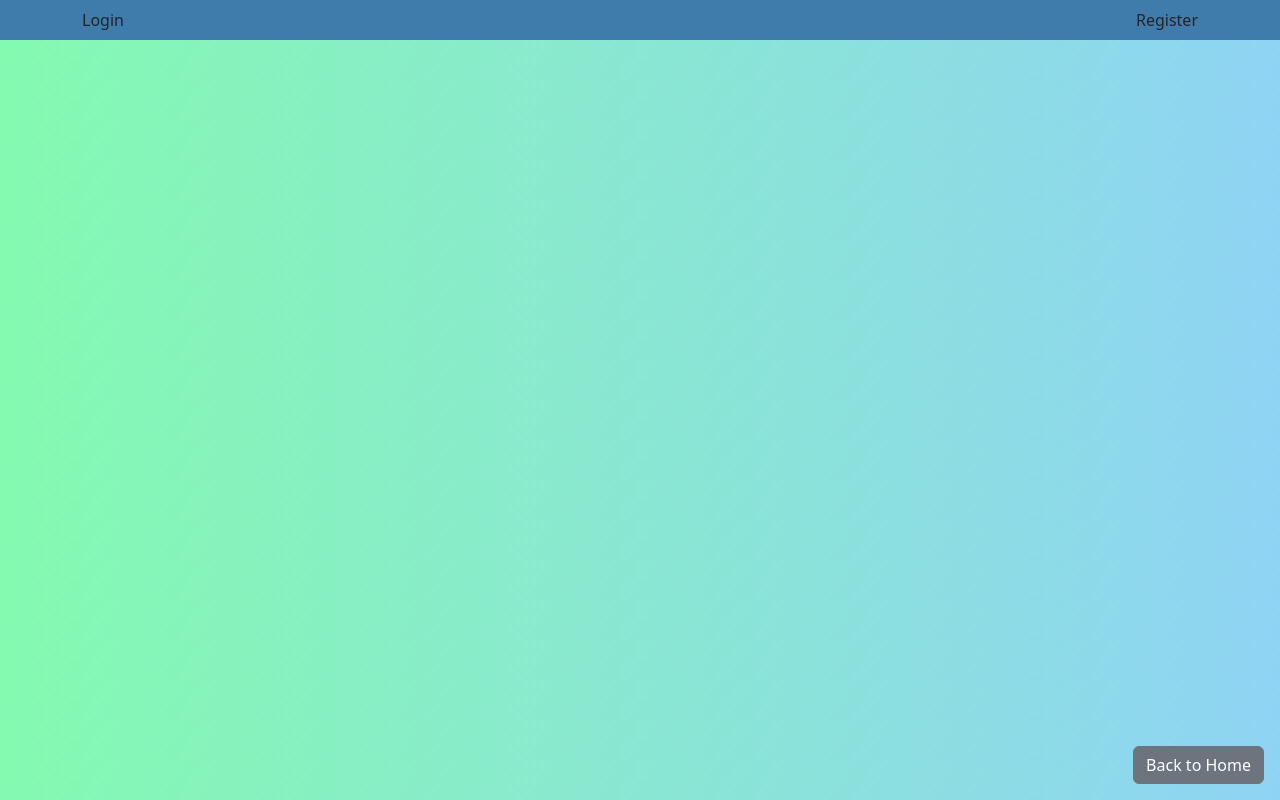
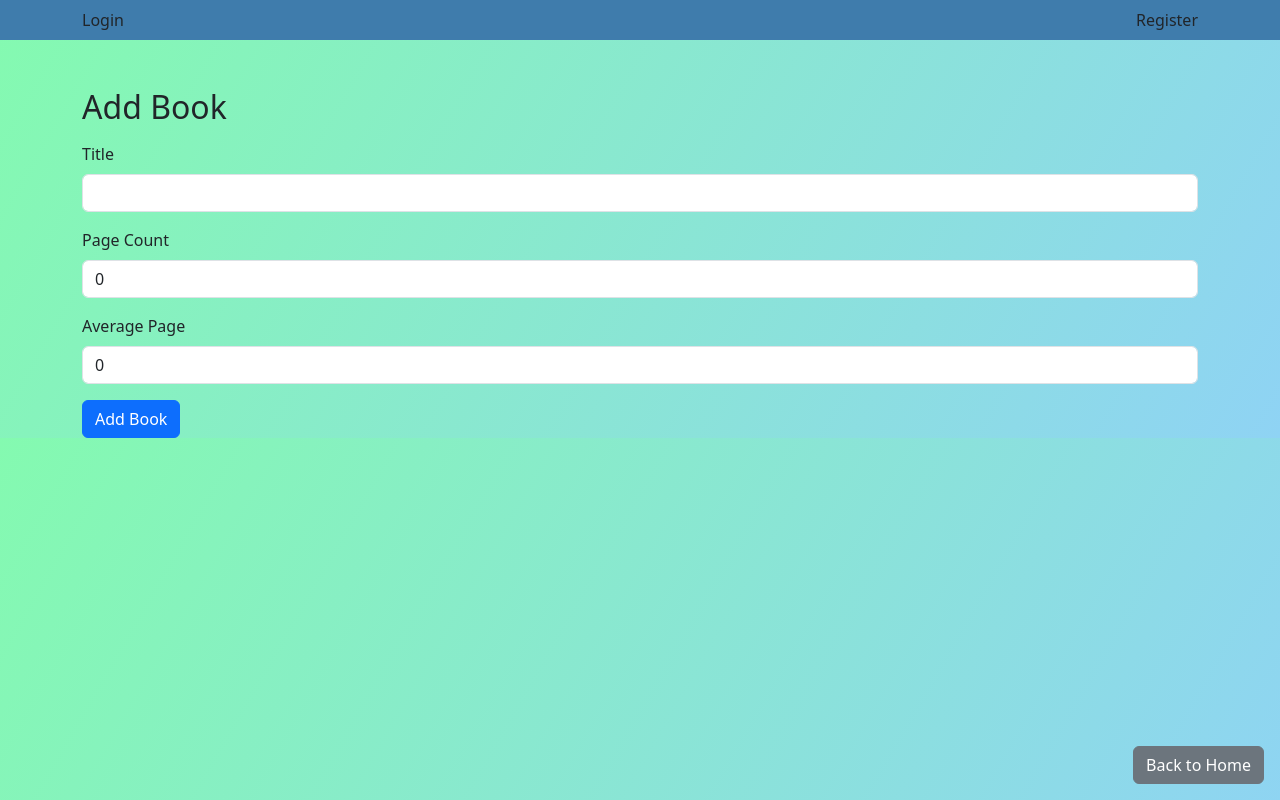
Before and after one commit to SchmidtPeti/book_app, a React (Create React App) app: page /my-books/add in a window 1280 px wide. Built offline with nearby package versions, Linux system fonts and the light colour scheme; no server answers; a small style sheet from the web is missing.

Commit message:
adding saved books page

```diff
--- a/src/App.js
+++ b/src/App.js
@@ -13,6 +13,8 @@ import { AuthProvider } from './context/AuthContext';
 import Login from './pages/Login';
 import Register from './pages/Register';
 import Navbar from './components/Navbar';
+import MyBooks from './pages/MyBooks';
+import AddBook from './pages/AddBook';
 
 function App() {
   return (
@@ -27,6 +29,8 @@ function App() {
               <Route path="/book-recommendation" element={<BookRecommendation />} />
               <Route path="/login" element={<Login />} />
               <Route path="/register" element={<Register />} />
+              <Route path="/my-books" element={<MyBooks />} />
+              <Route path="/my-books/add" element={<AddBook />} />
             </Routes>
             <BackToHomeButton />
           </Router>
--- a/src/components/Navbar.js
+++ b/src/components/Navbar.js
@@ -4,7 +4,6 @@ import { auth } from "../firebase";
 import { AuthContext } from "../context/AuthContext";
 import 'bootstrap/dist/css/bootstrap.min.css';
 import 'bootstrap/dist/js/bootstrap.min.js';
-
 
 const Navbar = () => {
   const { currentUser } = useContext(AuthContext);
@@ -39,6 +38,11 @@ const Navbar = () => {
               </button>
               <ul className="dropdown-menu" aria-labelledby="dropdownMenuButton">
                 <li>
+                  <Link className="dropdown-item" to="/my-books">
+                    My Books
+                  </Link>
+                </li>
+                <li>
                   <button className="dropdown-item" onClick={handleLogout}>
                     Logout
                   </button>
--- a/src/components/book/BookCard.js
+++ b/src/components/book/BookCard.js
@@ -6,14 +6,12 @@ import BookQuotes from './BookQuotes';
 import BookEditions from './BookEditions';
 import BookReviews from './BookReviews';
 import { AuthContext } from "../../context/AuthContext";
-
-
+import { getFirestore, collection, addDoc, serverTimestamp } from "firebase/firestore";
 
 const BookCard = ({ item, loadingCitatum, loadingMoly }) => {
   const [openSections, setOpenSections] = useState({});
   const [isDetailsOpen, setIsDetailsOpen] = useState(false);
   const { currentUser } = useContext(AuthContext);
-
 
   const toggleDetails = () => setIsDetailsOpen(!isDetailsOpen);
 
@@ -27,13 +25,23 @@ const BookCard = ({ item, loadingCitatum, loadingMoly }) => {
     });
     return Math.round(total / editions.length);
   };
-  const handleAddButtonClick = () => {
-    // Save the book data for the user
-    // You can implement the logic to save the data to your preferred storage (e.g., Firebase Realtime Database or Firestore)
-    console.log("User ID:", currentUser.uid);
-    console.log("Book title:", item.title);
-    console.log("Page count:", 0);
-    console.log("Average page:", calculateAveragePage(item.editions));
+
+  const handleAddButtonClick = async () => {
+    const db = getFirestore();
+    const userBooksRef = collection(db, "books", currentUser.uid, "userBooks");
+    const bookData = {
+      title: item.title,
+      pageCount: 0,
+      averagePage: calculateAveragePage(item.editions),
+      addedAt: serverTimestamp()
+    };
+
+    try {
+      const docRef = await addDoc(userBooksRef, bookData);
+      console.log("Book added with ID:", docRef.id);
+    } catch (error) {
+      console.error("Error adding book:", error);
+    }
   };
 
   return (
--- /dev/null
+++ b/src/pages/AddBook.js
@@ -0,0 +1,81 @@
+import React, { useState, useContext } from "react";
+import { AuthContext } from "../context/AuthContext";
+import { useNavigate } from "react-router-dom";
+import { getFirestore, collection, addDoc } from "firebase/firestore";
+
+const AddBook = () => {
+  const [title, setTitle] = useState("");
+  const [pageCount, setPageCount] = useState(0);
+  const [averagePage, setAveragePage] = useState(0);
+  const { currentUser } = useContext(AuthContext);
+  const navigate = useNavigate();
+
+
+
+  const handleSubmit = async (e) => {
+    e.preventDefault();
+    const db = getFirestore();
+    const userBooksRef = collection(db, "books", currentUser.uid, "userBooks");
+
+    await addDoc(userBooksRef, {
+      title,
+      pageCount: parseInt(pageCount),
+      averagePage: parseInt(averagePage),
+      addedAt: new Date(),
+    });
+
+    navigate("/my-books");
+  };
+
+  return (
+    <div className="container mt-5">
+      <h2>Add Book</h2>
+      <form onSubmit={handleSubmit} className="mt-3">
+        <div className="mb-3">
+          <label htmlFor="title" className="form-label">
+            Title
+          </label>
+          <input
+            type="text"
+            className="form-control"
+            id="title"
+            value={title}
+            onChange={(e) => setTitle(e.target.value)}
+            required
+          />
+        </div>
+        <div className="mb-3">
+          <label htmlFor="pageCount" className="form-label">
+            Page Count
+          </label>
+          <input
+            type="number"
+            className="form-control"
+            id="pageCount"
+            value={pageCount}
+            onChange={(e) => setPageCount(e.target.value)}
+            required
+          />
+        </div>
+        <div className="mb-3">
+          <label htmlFor="averagePage" className="form-label">
+            Average Page
+          </label>
+          <input
+            type="number"
+            className="form-control"
+            id="averagePage"
+            value={averagePage}
+            onChange={(e) => setAveragePage(e.target.value)}
+            required
+          />
+        </div>
+        <button type="submit" className="btn btn-primary">
+          Add Book
+        </button>
+      </form>
+    </div>
+  );
+};
+
+export default AddBook;
--- /dev/null
+++ b/src/pages/MyBooks.js
@@ -0,0 +1,102 @@
+import React, { useState, useEffect, useContext } from "react";
+import { AuthContext } from "../context/AuthContext";
+import { getFirestore, collection, query, getDocs, updateDoc, doc } from "firebase/firestore";
+import { Link } from "react-router-dom";
+
+const MyBooks = () => {
+  const [books, setBooks] = useState([]);
+  const [editedPageCounts, setEditedPageCounts] = useState({});
+  const { currentUser } = useContext(AuthContext);
+
+  const updatePageCount = async (bookId, newPageCount) => {
+    try {
+      const db = getFirestore();
+      const bookRef = doc(db, "books", currentUser.uid, "userBooks", bookId);
+      await updateDoc(bookRef, { pageCount: parseInt(newPageCount) });
+    } catch (error) {
+      console.error("Error updating page count:", error);
+    }
+  };
+
+  const handlePageCountChange = (e, bookId) => {
+    setEditedPageCounts({ ...editedPageCounts, [bookId]: e.target.value });
+  };
+
+  const handleUpdateButtonClick = (bookId) => {
+    if (editedPageCounts[bookId]) {
+      updatePageCount(bookId, editedPageCounts[bookId]);
+    }
+  };
+
+  useEffect(() => {
+    const fetchBooks = async () => {
+      const db = getFirestore();
+      const userBooksRef = collection(db, "books", currentUser.uid, "userBooks");
+      const q = query(userBooksRef);
+      const querySnapshot = await getDocs(q);
+
+      const booksData = querySnapshot.docs.map((doc) => ({
+        id: doc.id,
+        ...doc.data(),
+      }));
+
+      setBooks(booksData);
+    };
+
+    fetchBooks();
+  }, [currentUser.uid]);
+
+  return (
+    <div className="container mt-5">
+      <h2>My Books</h2>
+      <div className="mt-3">
+        <Link to="/my-books/add" className="btn btn-primary mb-3">
+          Add Book
+        </Link>
+
+        {books.length > 0 ? (
+          <table className="table table-striped">
+            <thead>
+              <tr>
+                <th scope="col">Title</th>
+                <th scope="col">Page Count</th>
+                <th scope="col">Average Page</th>
+                <th scope="col">Added At</th>
+                <th scope="col">Actions</th>
+              </tr>
+            </thead>
+            <tbody>
+              {books.map((book) => (
+                <tr key={book.id}>
+                  <td>{book.title}</td>
+                  <td>
+                    <input
+                      type="number"
+                      className="form-control"
+                      value={editedPageCounts[book.id] || book.pageCount}
+                      onChange={(e) => handlePageCountChange(e, book.id)}
+                    />
+                  </td>
+                  <td>{book.averagePage}</td>
+                  <td>{new Date(book.addedAt.seconds * 1000).toLocaleString()}</td>
+                  <td>
+                    <button
+                      className="btn btn-primary"
+                      onClick={() => handleUpdateButtonClick(book.id)}
+                    >
+                      Update
+                    </button>
+                  </td>
+                </tr>
+              ))}
+            </tbody>
+          </table>
+        ) : (
+          <div className="alert alert-info">You have not added any books yet.</div>
+        )}
+      </div>
+    </div>
+  );
+};
+
+export default MyBooks;
```
Also changed, not shown: src/utils/firebase_functions.js (added, +19 -0 lines), src/pages/Login.js (line endings or trailing spaces), src/pages/Register.js (line endings or trailing spaces), 1 other file (tests, documents, lock files or other folders).
